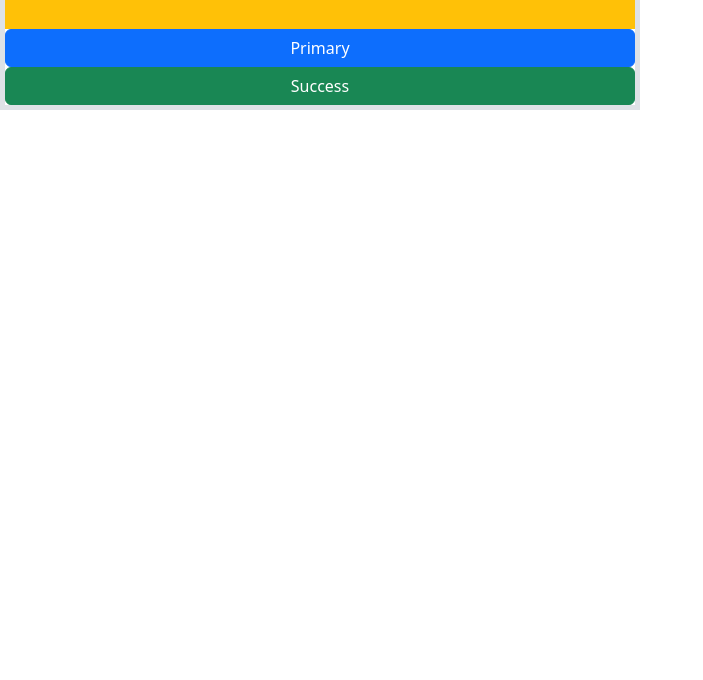
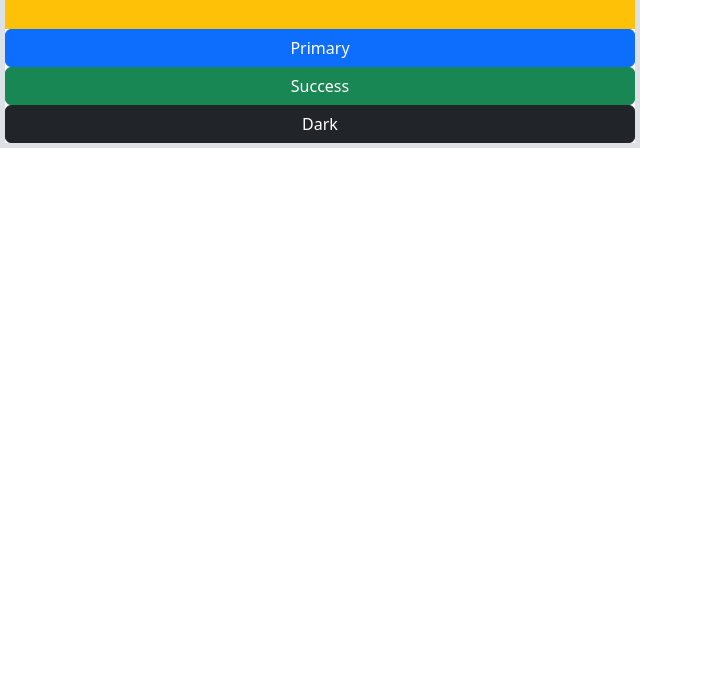
Before and after one commit to RanaZainPNY/BoostrapCollaboration, a plain HTML site: page index.html in a window 1280 px wide. Shown: the part 120-800 px from the top of the page, without its empty margins (0-703 px from the left). Drawn offline with nearby package versions, Linux system fonts and the light colour scheme.

Commit message:
Dark btn

```diff
--- a/index.html
+++ b/index.html
@@ -16,6 +16,7 @@
       <h1 class="bg-warning py-5 mb-0">Boostrap DEMO</h1>
       <button type="button" class="btn btn-primary w-100">Primary</button>
       <button type="button" class="btn btn-success w-100">Success</button>
+      <button type="button" class="btn btn-dark w-100">Dark</button>
     </div>
 
     <script
```
